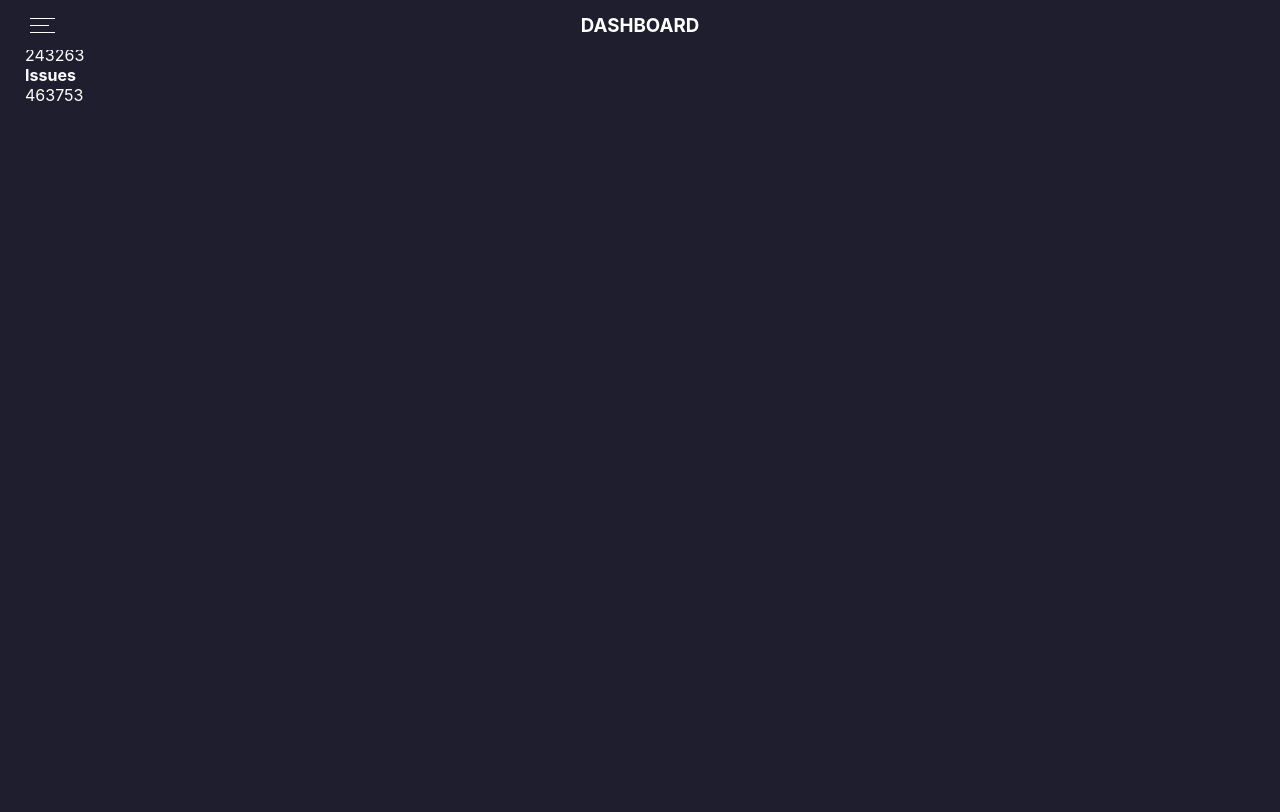
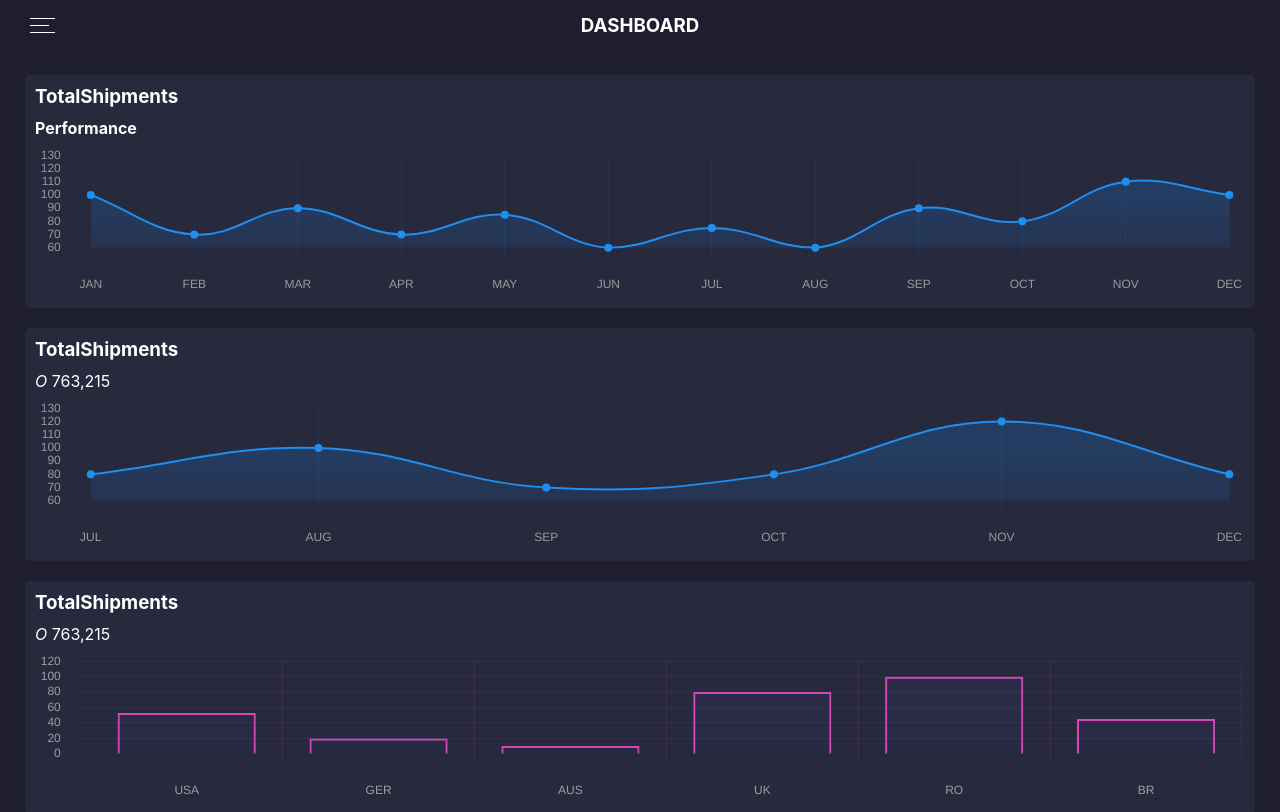
Before and after one commit to slampham/10x-Dev, a React (Create React App) app: page / in a window 1280 px wide. Shown: the top 812 px of the page. Built offline with nearby package versions, Linux system fonts and the light colour scheme.

Commit message:
Added dumy charts

```diff
--- a/package.json
+++ b/package.json
@@ -6,7 +6,9 @@
     "@testing-library/jest-dom": "^5.11.10",
     "@testing-library/react": "^11.2.6",
     "@testing-library/user-event": "^12.8.3",
+    "chart.js": "^2.9.4",
     "react": "^17.0.2",
+    "react-chartjs-2": "^2.11.1",
     "react-dom": "^17.0.2",
     "react-scripts": "4.0.3",
     "styled-components": "^5.2.2",
--- a/src/components/App.js
+++ b/src/components/App.js
@@ -1,12 +1,23 @@
 import React, { useState } from 'react'
 import styled from 'styled-components'
+import { Line, Bar } from 'react-chartjs-2'
 
 import SideMenu from './SideMenu'
 import Header from './Header'
-import Chart from './Chart'
+import ChartCard from './ChartCard'
+import { chartExample1, chartExample2, chartExample3, chartExample4 } from './charts.js';
 
 const StyledApp = styled.div`
+  min-height: 100vh;
+  display: flex;
+  flex-direction: column;
+  justify-content: center;
+  margin-top: 50px;
+`
 
+const Charts = styled.div`
+  display: grid;
+  grid-gap: 20px;
 `
 
 function App() {
@@ -16,8 +27,24 @@ function App() {
     <StyledApp>
       <Header {...{sideMenuOpen, setSideMenuOpen}}/>
       { sideMenuOpen && <SideMenu />}
-      <Chart title='Commits' totalCount={243263} />
-      <Chart title='Issues' totalCount={463753} />
+
+      <Charts>
+        <ChartCard title='TotalShipments' subtitle={<h4>Performance</h4>} >
+          <Line data={chartExample1['data1']} options={chartExample1.options} />
+        </ChartCard>
+
+        <ChartCard title='TotalShipments' subtitle={<div><i>O</i> <span>763,215</span></div>} >
+          <Line data={chartExample2.data} options={chartExample2.options} />
+        </ChartCard>
+
+        <ChartCard title='TotalShipments' subtitle={<div><i>O</i> <span>763,215</span></div>} >
+          <Bar data={chartExample3.data} options={chartExample3.options} />
+        </ChartCard>
+
+        <ChartCard title='TotalShipments' subtitle={<div><i>O</i> <span>763,215</span></div>} >
+          <Line data={chartExample4.data} options={chartExample4.options} />
+        </ChartCard>
+      </Charts>
     </StyledApp>
   );
 }
--- a/src/components/Chart.js
+++ /dev/null
@@ -1,14 +0,0 @@
-import React from 'react'
-
-function Chart({title, totalCount}) {
-  return (
-    <div className='Chart'>
-      <h4>{title}</h4>
-      <div className='countContainer'>
-        <i/> {totalCount}
-      </div>
-    </div>
-  )
-}
-
-export default Chart
--- /dev/null
+++ b/src/components/ChartCard.js
@@ -0,0 +1,30 @@
+import React from 'react'
+import styled from 'styled-components'
+import { Line, Bar } from 'react-chartjs-2'
+
+const StyledCard = styled.div`
+  background-color: #27293D;
+  border-radius: 5px;
+  padding: 0 10px;
+
+  > * {
+    margin: 10px 0;
+  }
+`
+
+const ChartContainer = styled.div`
+`
+
+function ChartCard({title, subtitle, children}) {
+  return (
+    <StyledCard className='Chart'>
+      <h3 className='title'>{title}</h3>
+      {subtitle}
+      <ChartContainer>
+        {children}
+      </ChartContainer>
+    </StyledCard>
+  )
+}
+
+export default ChartCard
```
Also changed, not shown: 1 other file (tests, documents, lock files or other folders).
